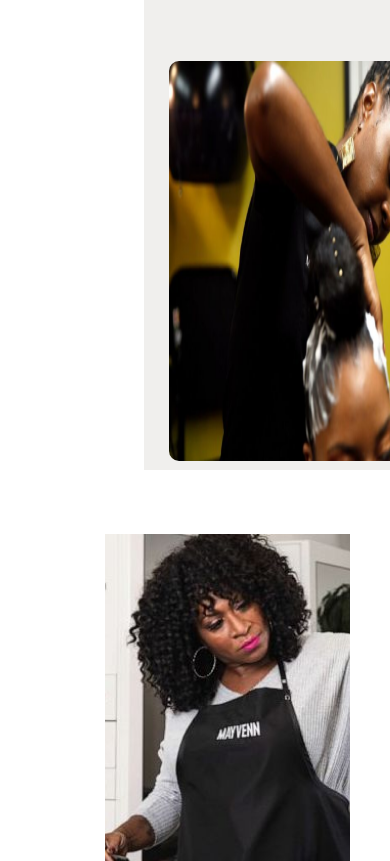
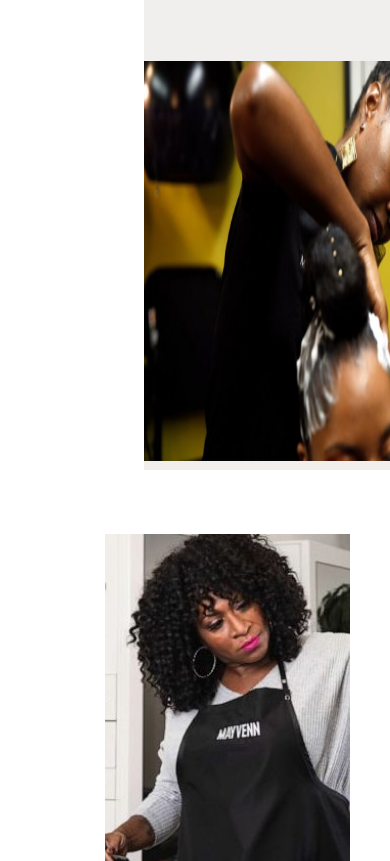
Before and after one commit to adebabs-tec/ayesha, a plain HTML site: page index.html in a window 390 px wide. Shown: the part 2345-3206 px from the top of the page. Drawn offline with nearby package versions, Linux system fonts and the light colour scheme; a web font is replaced by a local one.

Commit message:
initial commit

```diff
--- a/style.css
+++ b/style.css
@@ -399,10 +399,9 @@ p {
         gap: 4rem;
     }
     .services-img img {
-        width: 350px;
+        width: 400px;
         height: 400px;
         margin: 0 auto;
-        border-radius: 10px;
     }
     .services-content {
         width: 380px;
```
